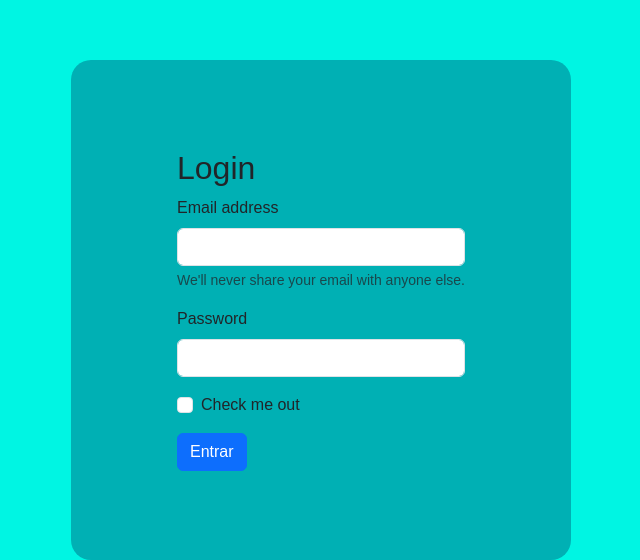
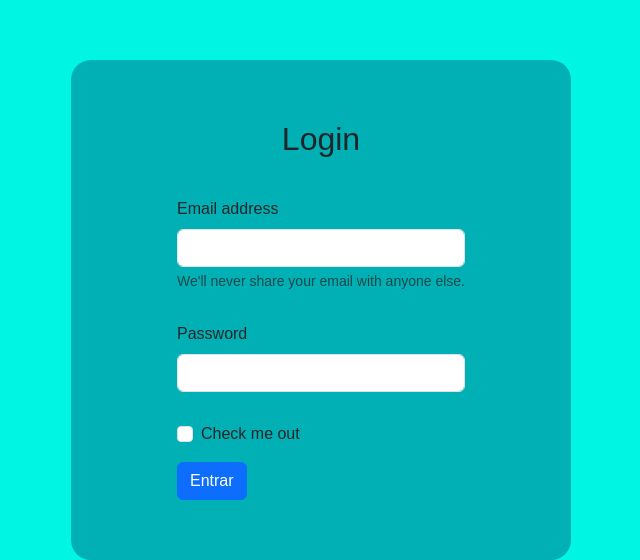
Before and after one commit to harlinsonvasquez/login, a plain HTML site: page login/login.html in a window 1280 px wide. Shown: the part 240-800 px from the top of the page, without its empty margins (319-959 px from the left). Drawn offline with nearby package versions, Linux system fonts and the light colour scheme.

Commit message:
Add files via upload

```diff
--- a/login/style.css
+++ b/login/style.css
@@ -18,3 +18,13 @@ body{
   margin-top: 300px;
   border-radius:20px ;
 }
+.mb-3{
+
+  margin-top: 30px;
+}
+.login{
+
+  display: flex;
+  justify-content: center;
+
+}
```
